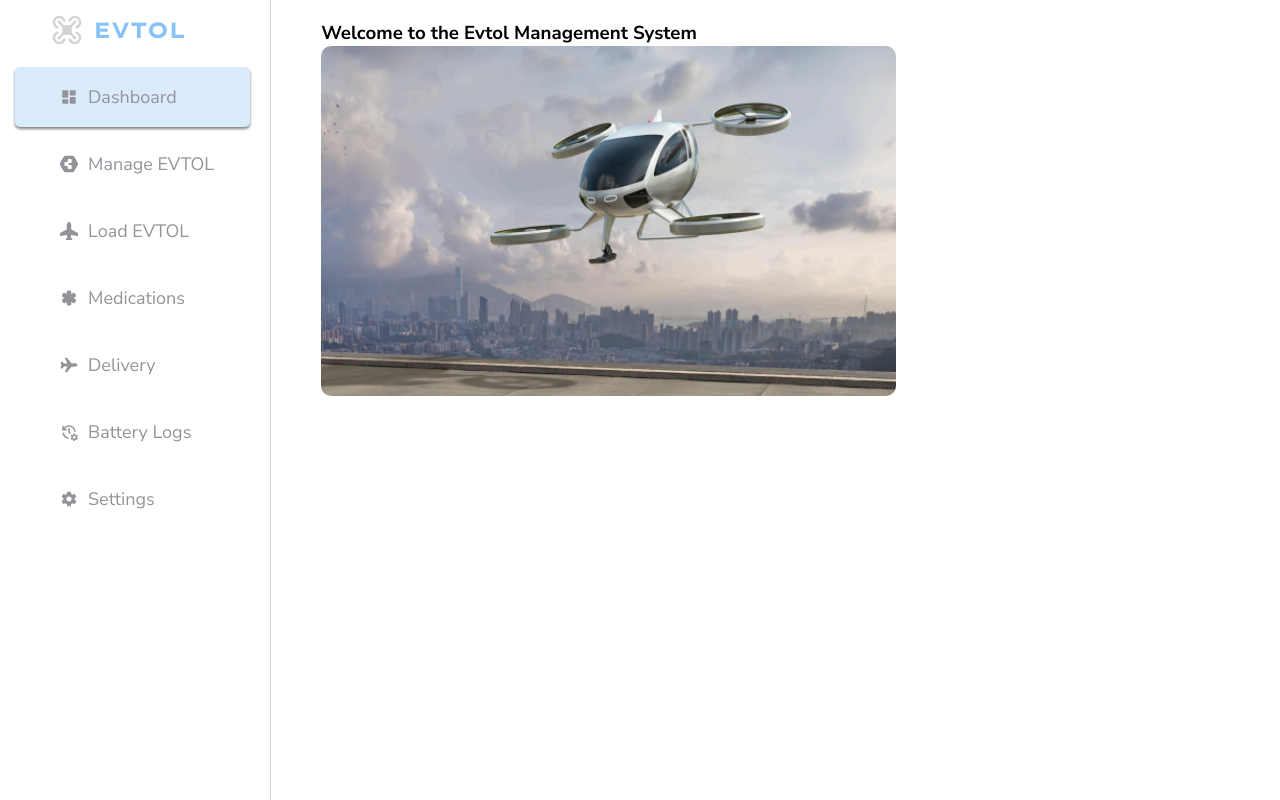
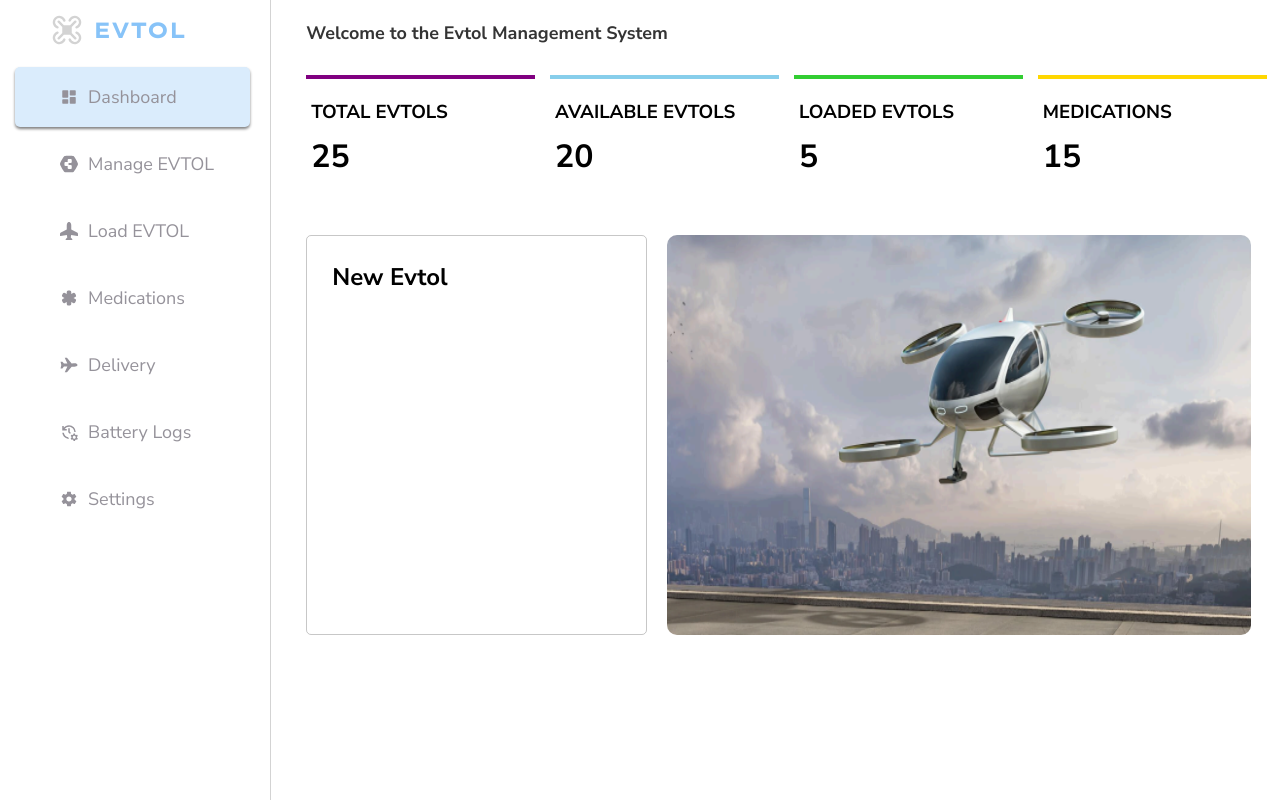
Before and after one commit to Korede647/Evtol-frontend, a React (Vite) app: page / in a window 1280 px wide. Built offline with nearby package versions, Linux system fonts and the light colour scheme; a web font is replaced by a local one.

Commit message:
dashboard

```diff
--- a/src/pages/dashBody/Dashboard.jsx
+++ b/src/pages/dashBody/Dashboard.jsx
@@ -1,23 +1,66 @@
-import React from 'react'
-import "./dashboard.css"
-import SideBar from '../../components/sidebar/SideBar'
-import Evtol from '../../assets/Evtol.png'
+import React from "react";
+import "./dashboard.css";
+import SideBar from "../../components/sidebar/SideBar";
+import Evtol from "../../assets/Evtol.png";
 
 const Dashboard = () => {
   return (
-    <div className='dashMain'>
-        <SideBar/>
+    <div className="dashMain">
+      <SideBar />
       <div className="dash">
+
+        <div className="firstTo">
+          <h3>Welcome to the Evtol Management System</h3>
+        </div>
+
+        <div className="second">
+          <div className="dashTexts"
+          style={{
+            borderTop: "solid 4px purple"
+          }}
+          >
+            <h3>TOTAL EVTOLS</h3>
+            <h1>25</h1>
+          </div>
+          <div className="dashTexts"
+          style={{
+            borderTop: "solid 4px skyblue"
+          }}
+          >
+            <h3>AVAILABLE EVTOLS</h3>
+            <h1>20</h1>
+          </div>
+          <div className="dashTexts"
+          style={{
+            borderTop: "solid 4px limegreen"
+          }}
+          >
+<h3>LOADED EVTOLS</h3>
+<h1>5</h1>
+          </div>
+          <div className="dashTexts"
+          style={{
+            borderTop: "solid 4px gold"
+          }}
+          >
+            <h3>MEDICATIONS</h3>
+            <h1>15</h1>
+          </div>
+        </div>
+
         <div className="first">
-            <h3>Welcome to the Evtol Management System</h3>
-            <div className="dashImg">
-                <img src={Evtol} alt="" />
-            </div>
-            <div className="dashText"></div>
+
+          <div className="dashText">
+            <h2>New Evtol</h2>
+          </div>
+          <div className="dashImg">
+            <img src={Evtol} alt="" />
+          </div>
         </div>
+
       </div>
     </div>
-  )
-}
+  );
+};
 
-export default Dashboard
+export default Dashboard;
--- a/src/pages/dashBody/dashboard.css
+++ b/src/pages/dashBody/dashboard.css
@@ -10,17 +10,46 @@
     height: 100vh;
     display: flex;
     flex-direction: column;
-    padding-left: 30px;
+    padding-left: 15px;
     padding-top: 20px;
     font-family: "Nunito Sans", serif;
     overflow-y: scroll;
-    /* border: solid red; */
     display: flex;
-    gap: 30px;
+    gap: 20px;
 }
+.dash::-webkit-scrollbar{
+    width: 10px;
+}
+.dash::-webkit-scrollbar-track {
+    background-color: #f1f1f1;
+    box-shadow: inset 0 0 5px rgb(105, 105, 105);
+    border-radius: 3px;
+  }
+.dash::-webkit-scrollbar-thumb {
+    background-color: #888;
+    border-radius: 3px;
+  }
+.dash::-webkit-scrollbar-thumb:hover {
+    background-color: #555;
+  }
+
 .first{
     width: 100%;
-    height: 350px;
+    height: 400px;
+    display: flex;
+    gap: 20px;
+}
+.firstTo{
+    width: 100%;
+    height: 25px;
+    display: flex;
+    align-items: center;
+    gap: 63%;
+    margin-bottom: 10px;
+}
+.firstTo> h3{
+    font-size: 18px;
+    color: rgba(0, 0, 0, 0.795);
 }
 
 .dashImg{
@@ -33,3 +62,29 @@
     height: 100%;
     border-radius: 10px;
 }
+
+.dashText{
+    width: 35%;
+    height: 100%;
+    border-radius: 5px;
+    background-color: transparent;
+    border: solid 1px rgba(128, 128, 128, 0.445);
+    padding: 25px;
+}
+
+.second{
+    width: 100%;
+    height: 140px;
+    display: flex;
+    gap: 15px;
+}
+.dashTexts{
+    width: 23.5%;
+    height: 100%;
+    background-color: transparent;
+    display: flex;
+    flex-direction: column;
+    gap: 10px;
+    padding-top: 20px;
+    padding-left: 5px;
+}
--- a/src/pages/medication/Medication.jsx
+++ b/src/pages/medication/Medication.jsx
@@ -17,7 +17,7 @@ const Medication = () => {
 
           <div className="card">
             <div className="image">
-                <img src={Test} alt="" />
+                <img src= "" alt="" />
             </div>
             <div className="medicText">
                 <p>Name: <b>PARACETEMOLARMEET</b></p>
```
